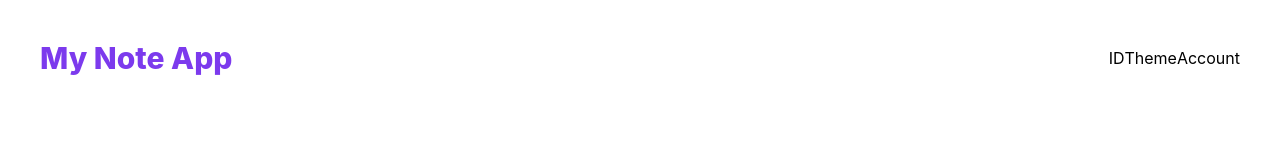
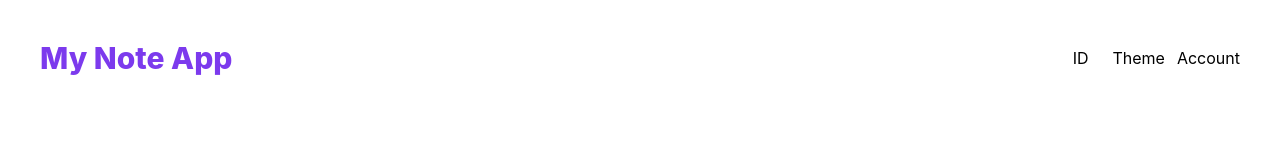
Before and after one commit to alfyandoo/mynote-fundamental-app, a React (Create React App) app: page /login in a window 1280 px wide. Shown: the top 160 px of the page. Built offline with nearby package versions, Linux system fonts and the light colour scheme; no server answers.

Commit message:
add fitur translate

```diff
--- a/package.json
+++ b/package.json
@@ -7,6 +7,7 @@
     "@testing-library/react": "^13.4.0",
     "@testing-library/user-event": "^13.5.0",
     "auto-bind": "^5.0.1",
+    "flag-icons": "^6.6.6",
     "html-react-parser": "^3.0.4",
     "prop-types": "^15.8.1",
     "react": "^18.2.0",
--- a/src/App.js
+++ b/src/App.js
@@ -1,12 +1,14 @@
-import React, { useEffect, useMemo } from "react";
+import React, { useEffect, useMemo, useState } from "react";
 import { Routes, Route } from "react-router-dom";
 import { Navbar } from "./components/Navbar";
 import { AuthContext } from "./contexts/AuthContext";
 import { getUserLogged } from "./utils/network-data";
 import { paths } from "./routes/paths";
+import { LocalizationContext } from "./contexts/LocalizationContext";
 
 export const App = () => {
-  const [authUser, setAuthUser] = React.useState(null);
+  const [authUser, setAuthUser] = useState(null);
+  const [localization, setLocalization] = useState("id");
 
   useEffect(() => {
     initialDataUser();
@@ -19,6 +21,11 @@ export const App = () => {
     }
   };
 
+  const toggleLocalization = () => {
+    localStorage.setItem("localization", localization === "en" ? "id" : "en");
+    setLocalization((prevState) => (prevState === "en" ? "id" : "en"));
+  };
+
   const authContextValue = useMemo(
     () => ({
       authUser,
@@ -27,8 +34,17 @@ export const App = () => {
     [authUser]
   );
 
+  const localizationContextValue = useMemo(
+    () => ({
+      localization,
+      toggleLocalization,
+    }),
+    [localization]
+  );
+
   return (
     <AuthContext.Provider value={authContextValue}>
+      <LocalizationContext.Provider value={localizationContextValue}>
         <header>
           <Navbar />
         </header>
@@ -39,6 +55,7 @@ export const App = () => {
             ))}
           </Routes>
         </main>
+      </LocalizationContext.Provider>
     </AuthContext.Provider>
   );
 };
--- a/src/components/Navbar.jsx
+++ b/src/components/Navbar.jsx
@@ -1,9 +1,14 @@
 import React, { useContext } from "react";
 import { Link, useNavigate } from "react-router-dom";
 import { AuthContext } from "../contexts/AuthContext";
+import { LocalizationContext } from "../contexts/LocalizationContext";
+import { useLocalization } from "../hooks/useLocalization";
+import "/node_modules/flag-icons/css/flag-icons.min.css";
 
 export const Navbar = () => {
   const { authUser, setAuthUser } = useContext(AuthContext);
+  const { localization, toggleLocalization } = useContext(LocalizationContext);
+  const text = useLocalization("nav");
   const navigate = useNavigate();
 
   const logout = () => {
@@ -24,20 +29,23 @@ export const Navbar = () => {
               to={"/"}
               className="py-4 px-4 hover:bg-violet-600 hover:text-white rounded-md"
             >
-              Home
+              {text.home}
             </Link>
             <Link
               to={"/archive"}
               className="py-4 px-4 hover:bg-violet-600 hover:text-white rounded-md"
             >
-              Archive
+              {text.archive}
             </Link>
           </>
         )}
 
         <div>
-          <button>ID</button>
-          <button>Theme</button>
+          <button onClick={toggleLocalization} className="mx-3">
+            {localization === "id" ? "ID" : "EN"}
+          </button>
+
+          <button className="mx-3">Theme</button>
           <button onClick={() => logout()}>Account</button>
         </div>
       </div>
--- /dev/null
+++ b/src/contexts/LocalizationContext.js
@@ -0,0 +1,3 @@
+import { createContext } from "react";
+
+export const LocalizationContext = createContext();
--- /dev/null
+++ b/src/contexts/ThemeContext.js
@@ -0,0 +1,3 @@
+import { createContext } from "react";
+
+export const ThemeContext = createContext();
--- /dev/null
+++ b/src/hooks/useLocalization.jsx
@@ -0,0 +1,11 @@
+import { useContext } from "react";
+import { LocalizationContext } from "../contexts/LocalizationContext";
+import { content } from "../utils/content";
+
+export const useLocalization = (language) => {
+  const { localization } = useContext(LocalizationContext);
+
+  const text = content[`${language}`][localization];
+
+  return text;
+};
--- /dev/null
+++ b/src/utils/content.js
@@ -0,0 +1,14 @@
+const nav = {
+  id: {
+    home: "Beranda",
+    archive: "Arsip",
+  },
+  en: {
+    home: "Home",
+    archive: "Archive",
+  },
+};
+
+export const content = {
+  nav,
+};
```
Also changed, not shown: 1 other file (tests, documents, lock files or other folders). Lines whose indentation alone changed are shown as unchanged.
